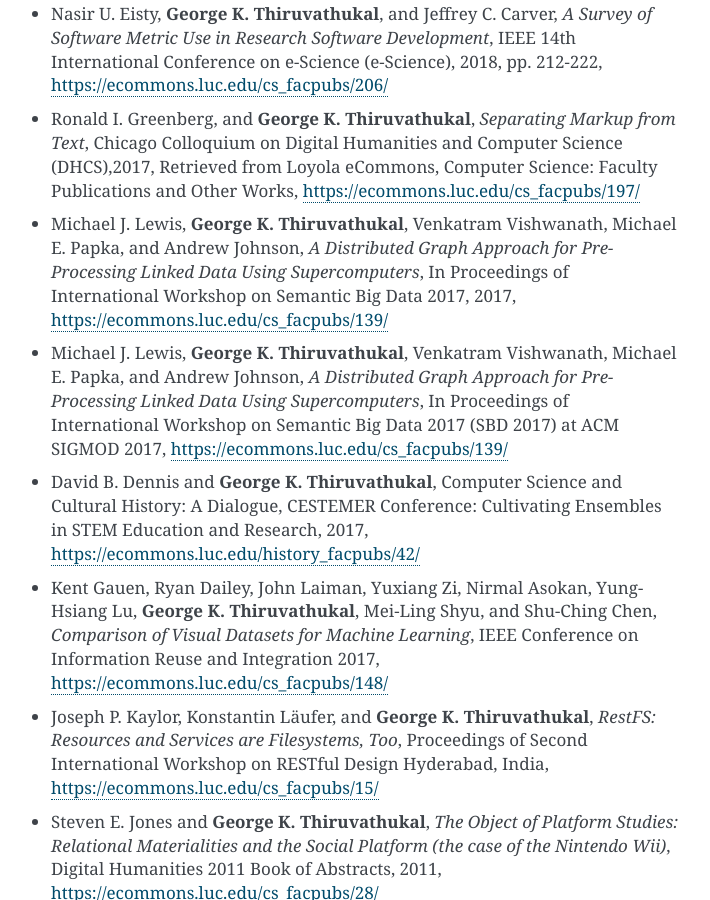
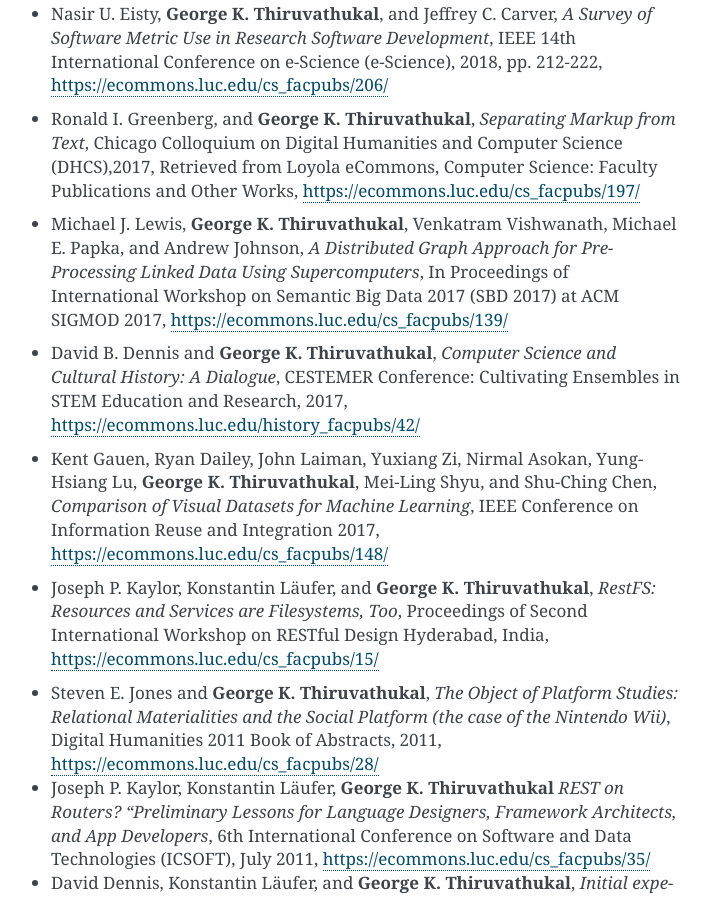
Before and after one commit to jweezy24/thiruvathukal-home-sphinx, a Sphinx documentation site: the page built from source/publications.rst, in a window 1280 px wide and 900 px high, scrolled down 1891 px. Shown: the whole window, without its empty margins (399-1109 px from the left). Built offline with Sphinx 7.4.7, drawn with Linux system fonts in a browser that asks for light colours.

Commit message:
reverted change

```diff
--- a/source/publications.rst
+++ b/source/publications.rst
@@ -186,15 +186,6 @@
   Retrieved from Loyola eCommons, Computer Science: Faculty Publications and Other Works,
   https://ecommons.luc.edu/cs_facpubs/197/
 
-.. index::
-   presentation, distributed, pre-processing, rdf
-
-* Michael J. Lewis, |George-K-Thiruvathukal|, Venkatram Vishwanath, Michael E. Papka,
-  and Andrew Johnson,
-  *A Distributed Graph Approach for Pre-Processing Linked Data Using Supercomputers*,
-  In Proceedings of International Workshop on Semantic Big Data 2017,
-  2017,
-  https://ecommons.luc.edu/cs_facpubs/139/
 
 .. index::
    distributed, pre-processing, supercomputers
@@ -208,7 +199,7 @@
    history, computer science
 
 * David B. Dennis and |George-K-Thiruvathukal|,
-  Computer Science and Cultural History: A Dialogue,
+  *Computer Science and Cultural History: A Dialogue*,
   CESTEMER Conference: Cultivating Ensembles in STEM Education and Research,
   2017,
   https://ecommons.luc.edu/history_facpubs/42/
```
